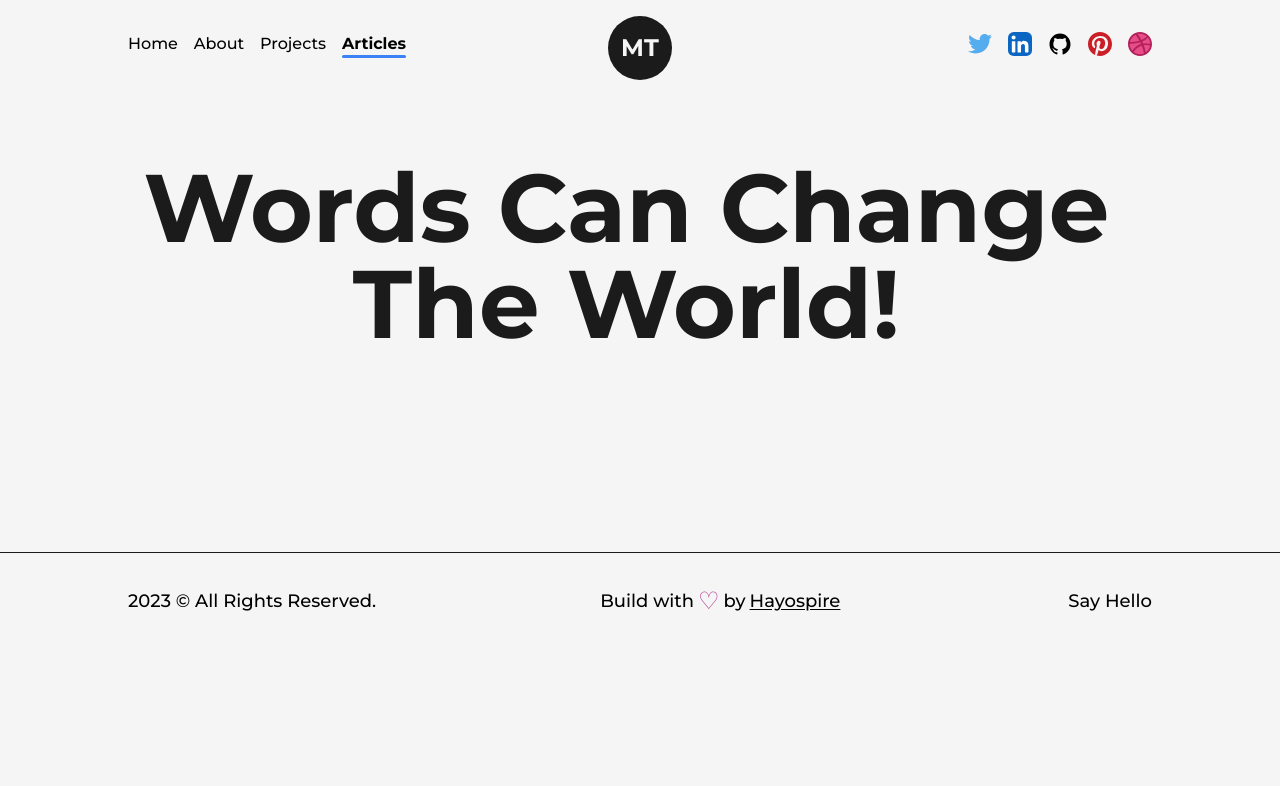
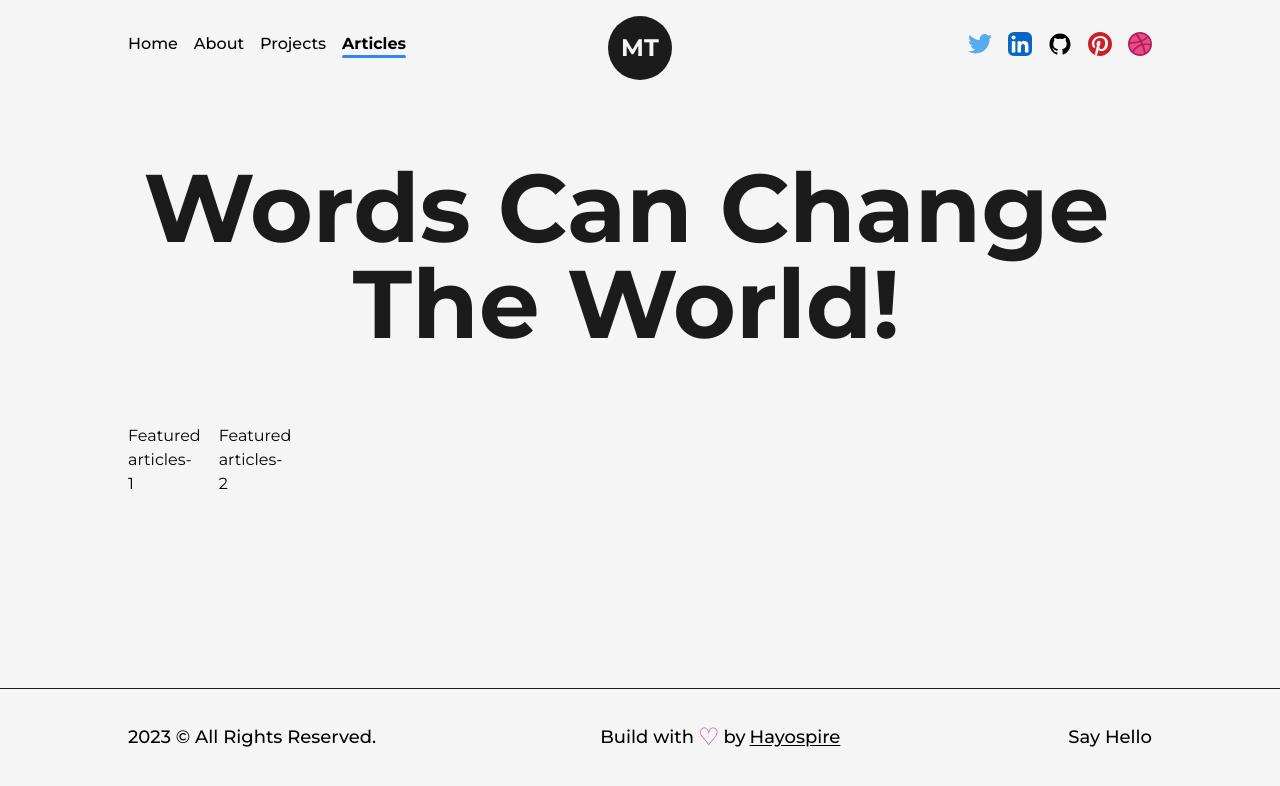
Before and after one commit to MilkiasTonji/mock-portfolio, a Next.js app: page /articles in a window 1280 px wide. Shown: the top 786 px of the page. Built offline with nearby package versions, Linux system fonts and the light colour scheme.

Commit message:
Latest update on Jun30 2023

```diff
--- a/src/pages/articles.js
+++ b/src/pages/articles.js
@@ -11,9 +11,13 @@ const articles = () => {
                 <meta name='description' content='any description' />
             </Head>
 
-            <main>
+            <main className='w-full mb-16 flex flex-col items-center justify-center overflow-hidden'>
                 <Layout className='pt-16'>
                     <AnimatedText text={"Words Can Change The World!"} className='mb-16 text-6xl'/>
+                    <ul className='grid grid-cols-12 gap-16'>
+                        <li>Featured articles-1</li>
+                        <li>Featured articles-2</li>
+                    </ul>
                 </Layout>
             </main>
         </>
```
